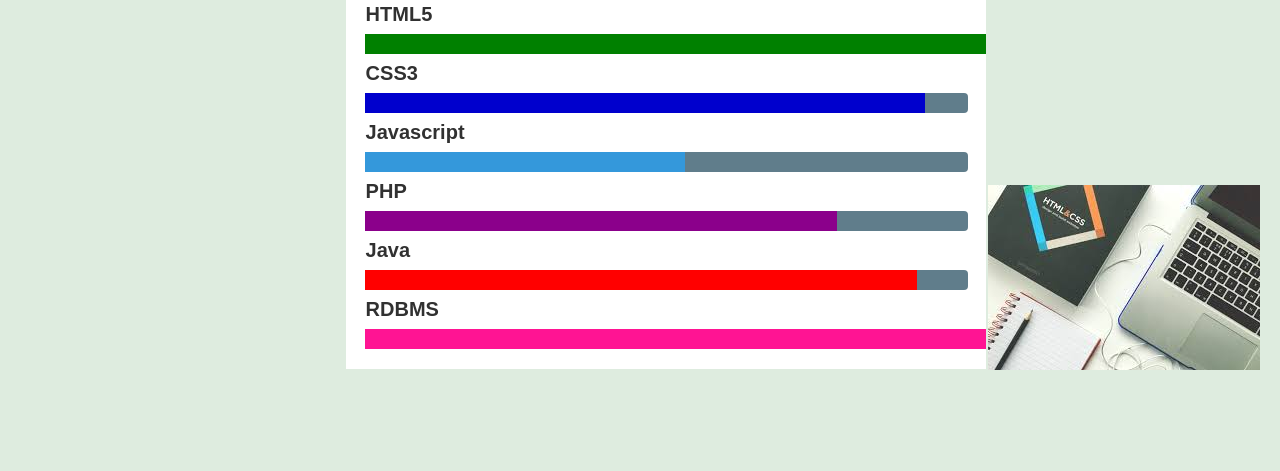
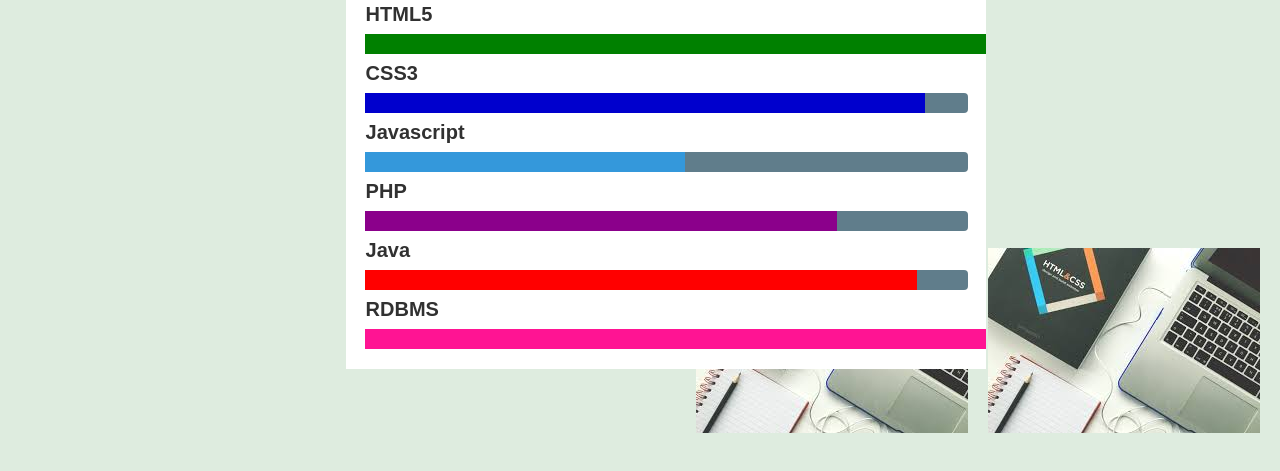
Before and after one commit to Angaleeswari/Resume, a plain HTML site: page skills.html in a window 1280 px wide. Shown: the part 241-712 px from the top of the page. Drawn offline with Linux system fonts and the light colour scheme.

Commit message:
Update skills.html

```diff
--- a/skills.html
+++ b/skills.html
@@ -8,9 +8,6 @@
 
   </head>
   <body class=bodyskills>
-    <div class="skillsimg">
-    <img src="images\skillsnew.jpg" float:right></div>
-
     <center>
         <nav >
           <a class="nav-link" href="index.html">Home🏠</a>
@@ -21,6 +18,10 @@
         <a class="nav-link" href="contact.html">🎴Contact</a>
        </nav>
      </center>
+    <div class="skillsimg">
+    <img src="images\skillsnew.jpg" float:right></div>
+     <div class="skillsimg">
+    <img src="images\skillsnew.jpg" float:right></div>
      <section class="skills">
        <h1>PROGRAMMING SKILLS</h1>
 
```
